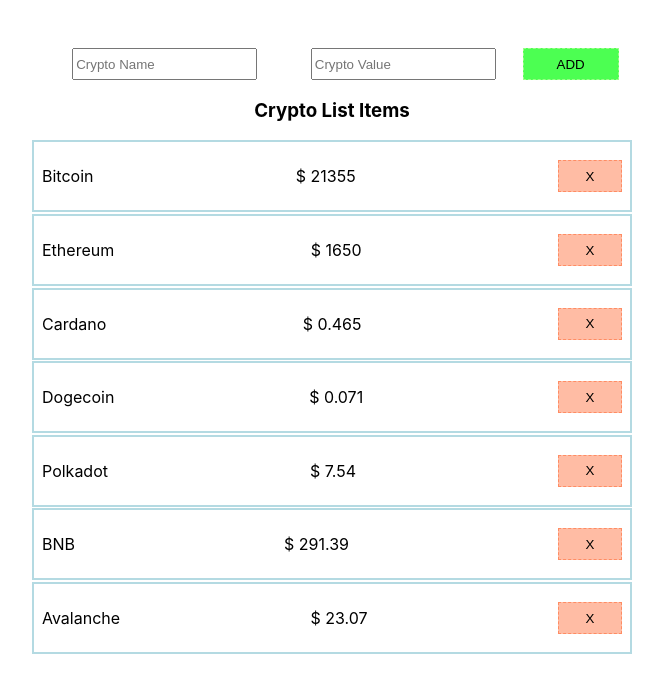
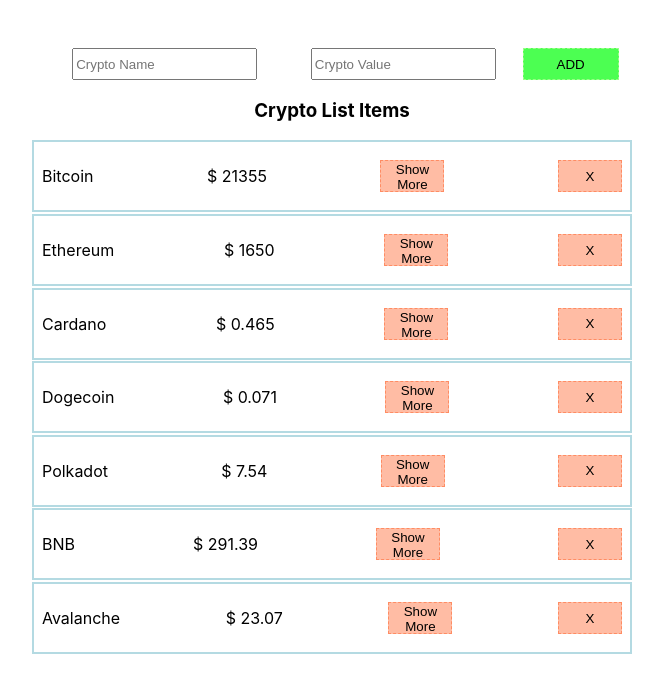
Before and after one commit to dzenankosuta/it-camp, a React (Create React App) app in the folder II Ciklus/React/my-first-app/: page / in a window 1280 px wide. Shown: the top 692 px of the page, without its empty margins (308-971 px from the left). Built offline with nearby package versions, Linux system fonts and the light colour scheme.

Commit message:
Show more button

```diff
--- a/II Ciklus/React/my-first-app/src/components/Crypto/CryptoList.js
+++ b/II Ciklus/React/my-first-app/src/components/Crypto/CryptoList.js
@@ -1,14 +1,25 @@
-import React from "react";
+import React, { useState } from "react";
 import "./CryptoList.css";
 
 const CryptoList = ({ name, value, deleteCrypto }) => {
+  const [showMore, setShowMore] = useState();
   return (
+    <div>
       <div className="crypto-list">
         <p>{name}</p>
         <p>$ {value}</p>
+        <button className="btn2" onClick={() => setShowMore((prev) => !prev)}>
+          {!showMore ? "Show More" : "Show less"}
+        </button>
         <button className="btn2" onClick={deleteCrypto}>
           X
         </button>
+      </div>
+      {showMore && (
+        <div>
+          <p>More information about {name}</p>
+        </div>
+      )}
     </div>
   );
 };
```
Lines whose indentation alone changed are shown as unchanged.
